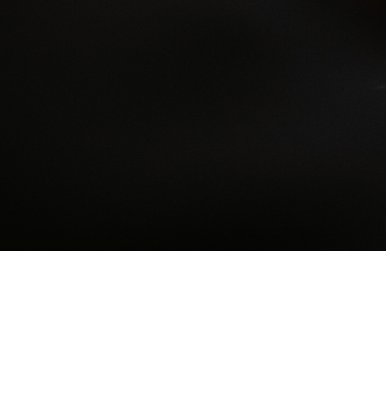
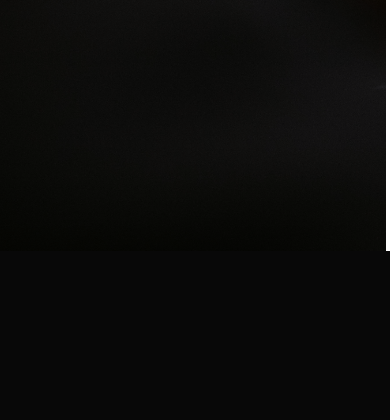
Before and after one commit to Tamar1994/studiowithhair, a Flask app: page / in a window 390 px wide; the page is wider, and only the part inside the window is pictured. Shown: the part 593-1013 px from the top of that part. After the commit the page ends 844 px from the top of that part, so only its background shows below. Run offline with Flask 2, Linux system fonts and the light colour scheme; some libraries are stand-ins or nearby versions.

Commit message:
Update home.css

```diff
--- a/static/css/home.css
+++ b/static/css/home.css
@@ -161,6 +161,11 @@
 
 @media screen and (max-width: 750px) {
 
+    body {
+        width: 100vw;
+        height: 100vh;
+    }
+
     #nav_topo a{
         visibility: hidden;
     }
```
